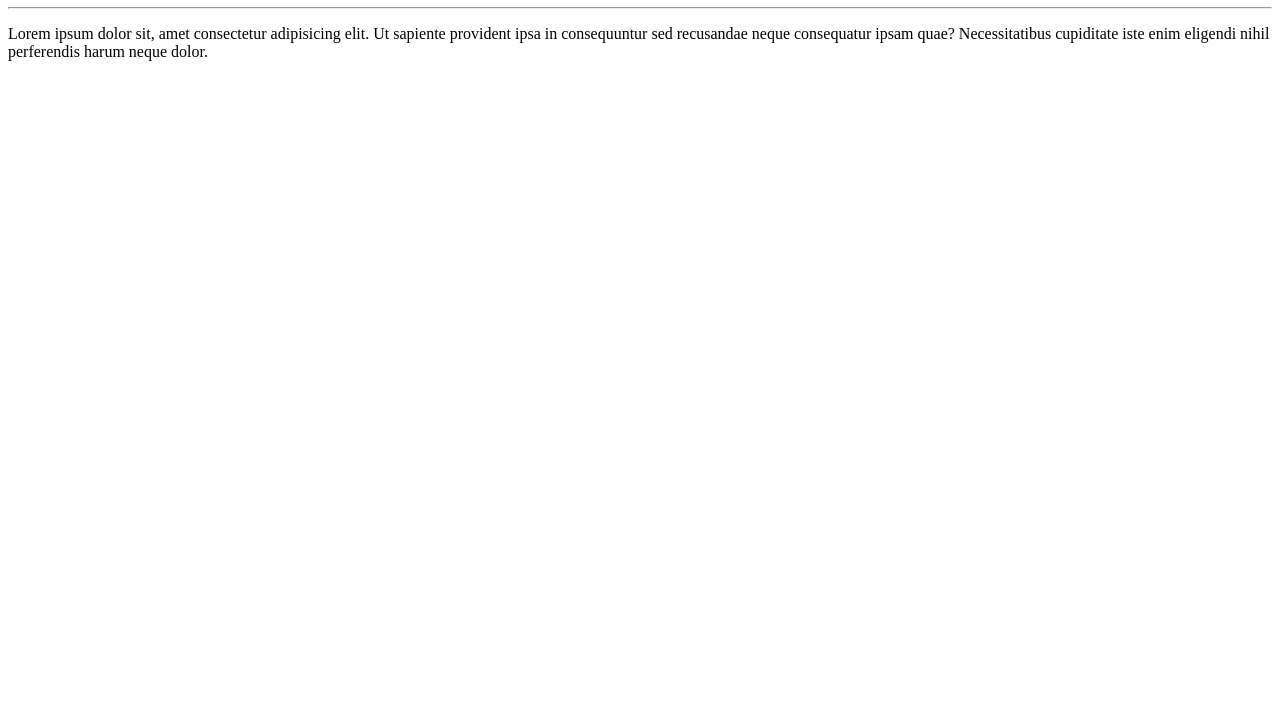
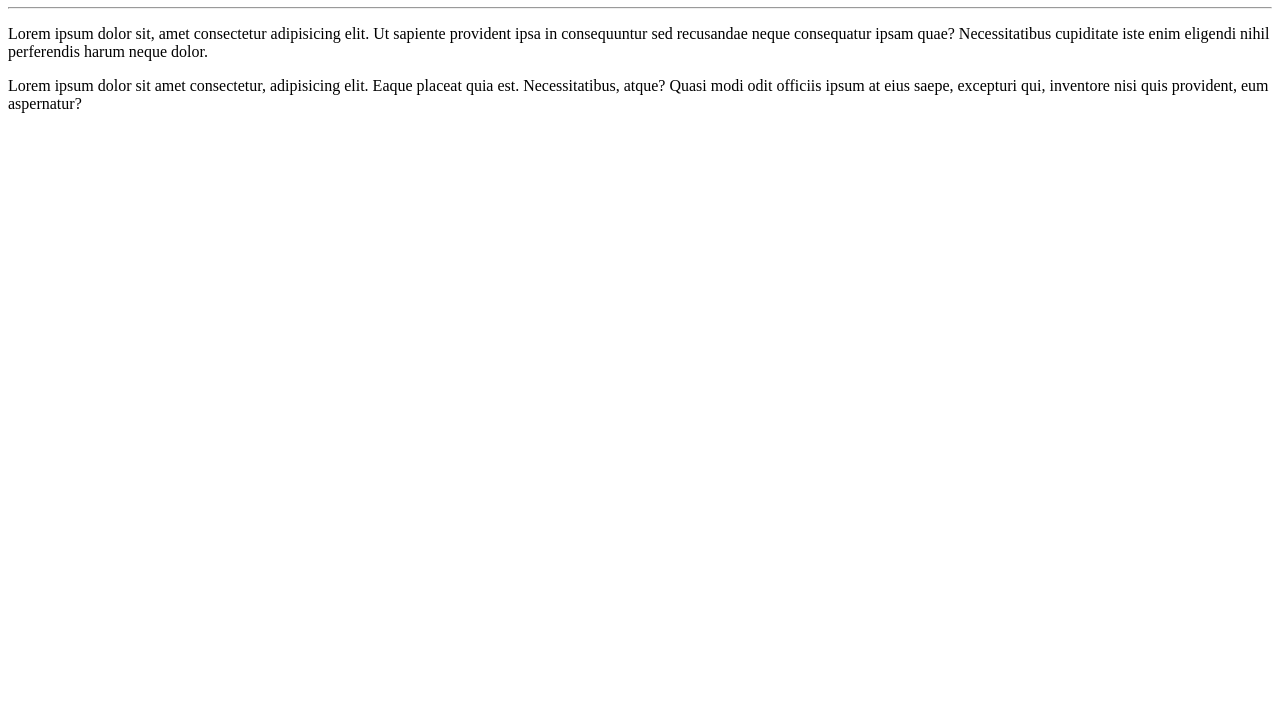
Before and after one commit to Conterini/Ola-Mundo, a plain HTML site: page Site-Exemplo/index.html in a window 1280 px wide. Shown: the part 73-800 px from the top of the page. Drawn offline with Linux system fonts and the light colour scheme.

Commit message:
Adicionando um Parágrafo

```diff
--- a/Site-Exemplo/index.html
+++ b/Site-Exemplo/index.html
@@ -9,5 +9,8 @@
     <h1>Olá, Mundo!</h1>
     <hr>
     <p>Lorem ipsum dolor sit, amet consectetur adipisicing elit. Ut sapiente provident ipsa in consequuntur sed recusandae neque consequatur ipsam quae? Necessitatibus cupiditate iste enim eligendi nihil perferendis harum neque dolor.</p>
+
+    <p>Lorem ipsum dolor sit amet consectetur, adipisicing elit. Eaque placeat quia est. Necessitatibus, atque? Quasi modi odit officiis ipsum at eius saepe, excepturi qui, inventore nisi quis provident, eum aspernatur?</p>
+
 </body>
 </html>
```
